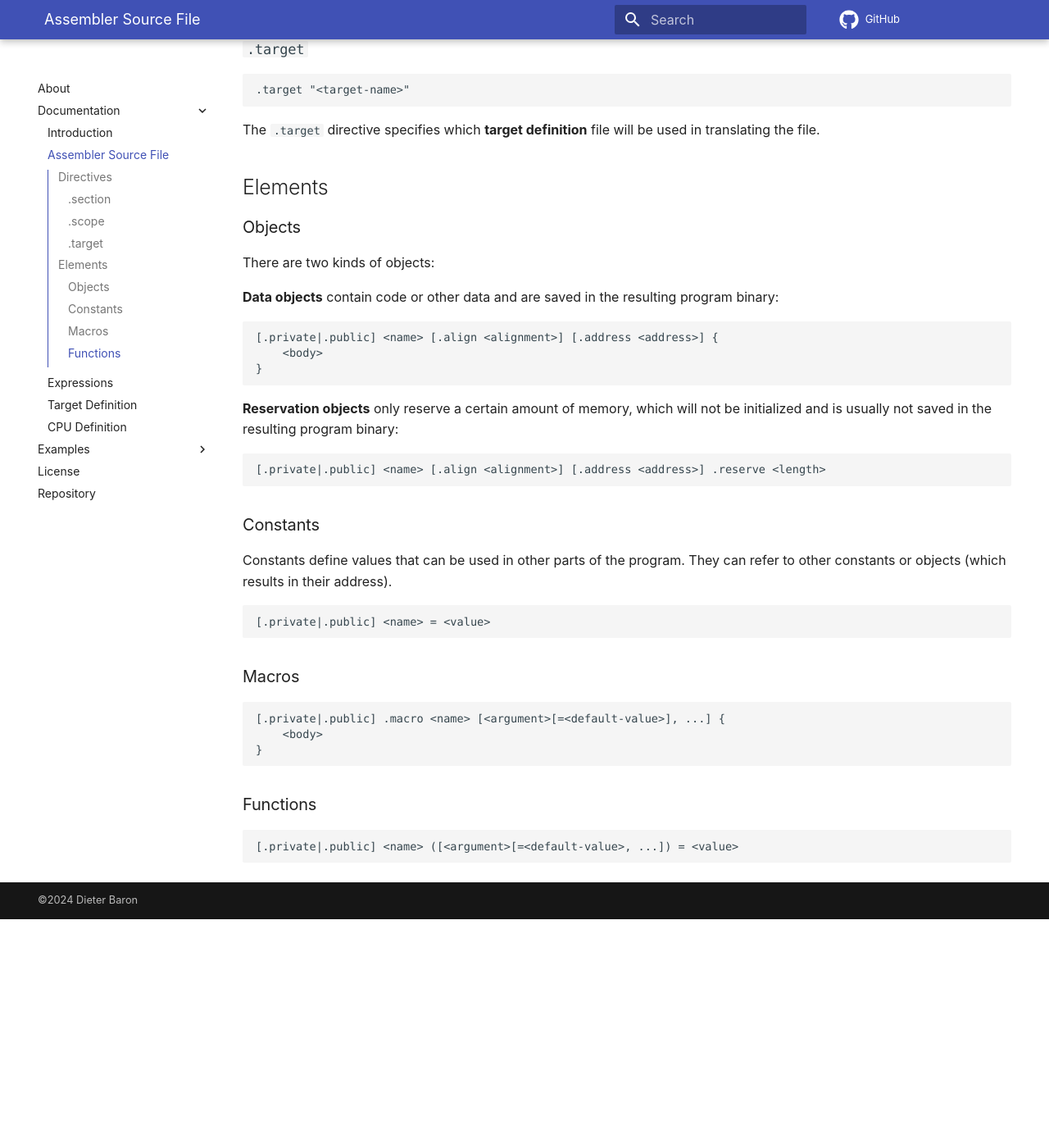
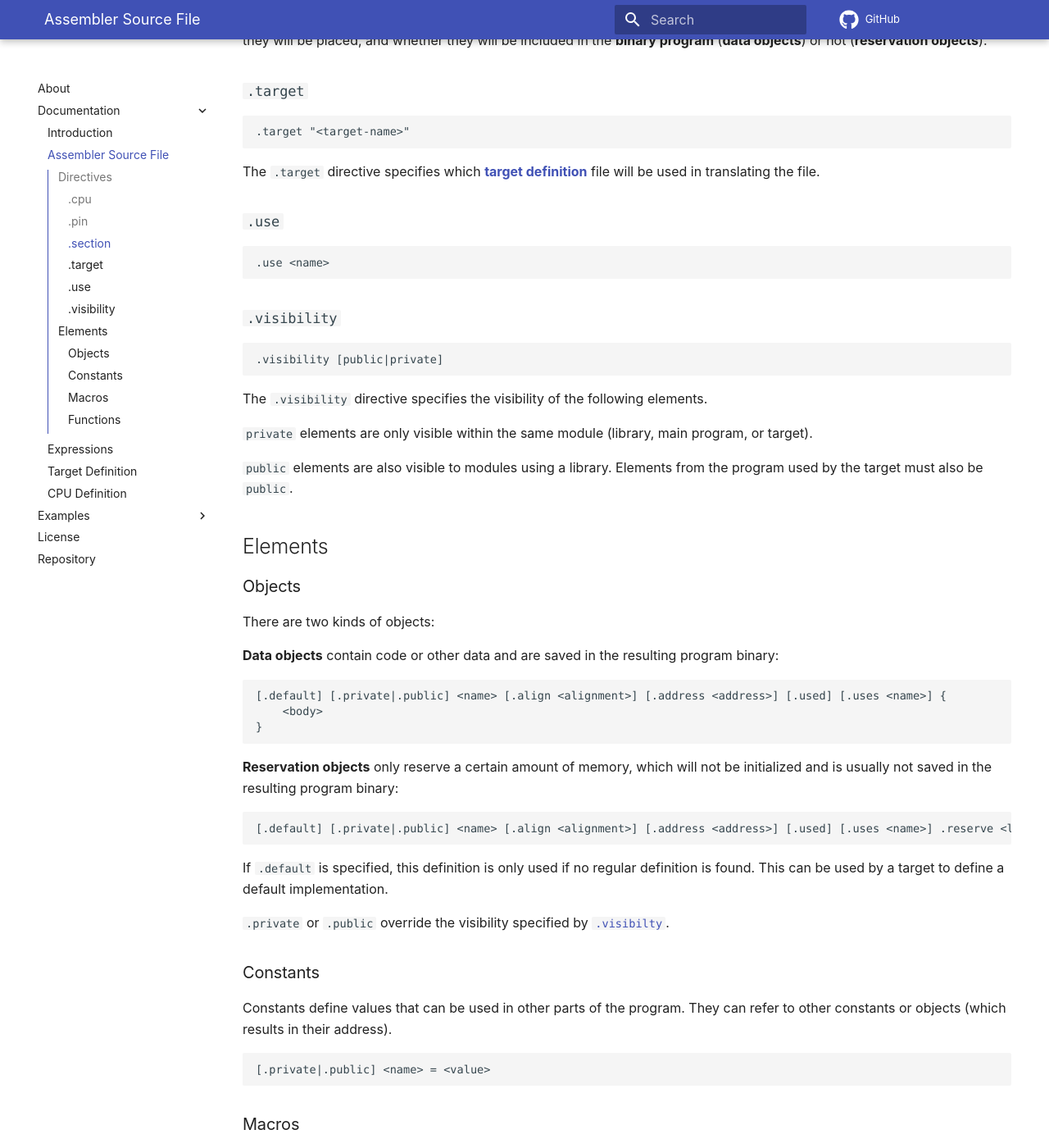
Before and after one commit to T-Pau/accelerate.tpau.group, an MkDocs documentation site: the page built from docs/Documentation/Assembler-Source-File.md, in a window 1280 px wide and 1400 px high, scrolled down 690 px. Shown: the whole window at 82% size. Built offline with MkDocs 1.6.1 and Material for MkDocs 9.7.7, drawn with Linux system fonts in a browser that asks for light colours; plug-ins that fetch from the network failed and are left out; comment, search, counter and statistics services are not loaded; before the commit the page ends 1811 px from its top, so only the background shows below that; some of the changed text lies outside the part shown.

Commit message:
Add more directives.

````diff
--- a/docs/Documentation/Assembler-Source-File.md
+++ b/docs/Documentation/Assembler-Source-File.md
@@ -5,6 +5,18 @@ A source file contains definitions that will be translated to a **library** or a
 It consists of a list of elements and directives, separated by newlines. Instructions, labels, and assignments within an **object** or **macro** are also separated by newlines.
 
 ## Directives
+
+### `.cpu`
+
+```
+.cpu <name>
+```
+
+### `.pin`
+
+```
+.pin <name> <address>
+```
 
 ### `.section`
 
@@ -14,12 +26,6 @@ It consists of a list of elements and directives, separated by newlines. Instruc
 
 The `.section` directive specifies which section the following objects will be placed in. This determines where in memory they will be placed, and whether they will be included in the **binary program** (**data objects**) or not (**reservation objects**).
 
-### `.scope`
-
-```
-.scope [public|private]
-```
-The `.scope` directive specifies the visibility of the following elements. `private` elements are only visible within the same module (library or the main program). `public` elements are also visible to modules using a library.
 
 ### `.target`
 
@@ -27,7 +33,26 @@ The `.scope` directive specifies the visibility of the following elements. `priv
 .target "<target-name>"
 ```
 
-The `.target` directive specifies which **target definition** file will be used in translating the file.
+The `.target` directive specifies which [**target definition**](Target-Definition.md) file will be used in translating the file.
+
+
+### `.use`
+
+```
+.use <name>
+```
+
+### `.visibility`
+
+```
+.visibility [public|private]
+```
+The `.visibility` directive specifies the visibility of the following elements.
+
+`private` elements are only visible within the same module (library, main program, or target).
+
+`public` elements are also visible to modules using a library. Elements from the program used by the target must also be `public`.
+
 
 ## Elements
 
@@ -38,7 +63,7 @@ There are two kinds of objects:
 **Data objects** contain code or other data and are saved in the resulting program binary:
 
 ```
-[.private|.public] <name> [.align <alignment>] [.address <address>] {
+[.default] [.private|.public] <name> [.align <alignment>] [.address <address>] [.used] [.uses <name>] {
     <body>
 }
 ```
@@ -46,8 +71,12 @@ There are two kinds of objects:
 **Reservation objects** only reserve a certain amount of memory, which will not be initialized and is usually not saved in the resulting program binary:
 
 ```
-[.private|.public] <name> [.align <alignment>] [.address <address>] .reserve <length>
+[.default] [.private|.public] <name> [.align <alignment>] [.address <address>] [.used] [.uses <name>] .reserve <length>
 ```
+
+If `.default` is specified, this definition is only used if no regular definition is found. This can be used by a target to define a default implementation.
+
+`.private` or `.public` override the visibility specified by [`.visibilty`](#visibility).
 
 ### Constants
 
````
Also changed, not shown: docs/Documentation/Target-Definition.md (+40 -0 lines), site/Documentation/Assembler-Source-File/index.html, site/Documentation/CPU-Definition/index.html, site/Documentation/Expressions/index.html, site/Documentation/Introduction/index.html, site/Documentation/Target-Definition/index.html, site/Documentation/index.html, site/Examples/Hello-World-C64/index.html, site/Examples/index.html, site/License/index.html, site/assets/stylesheets/extra-style.cjue6n5r.min.css, site/index.html, site/search/search_index.json, 2 other files.
